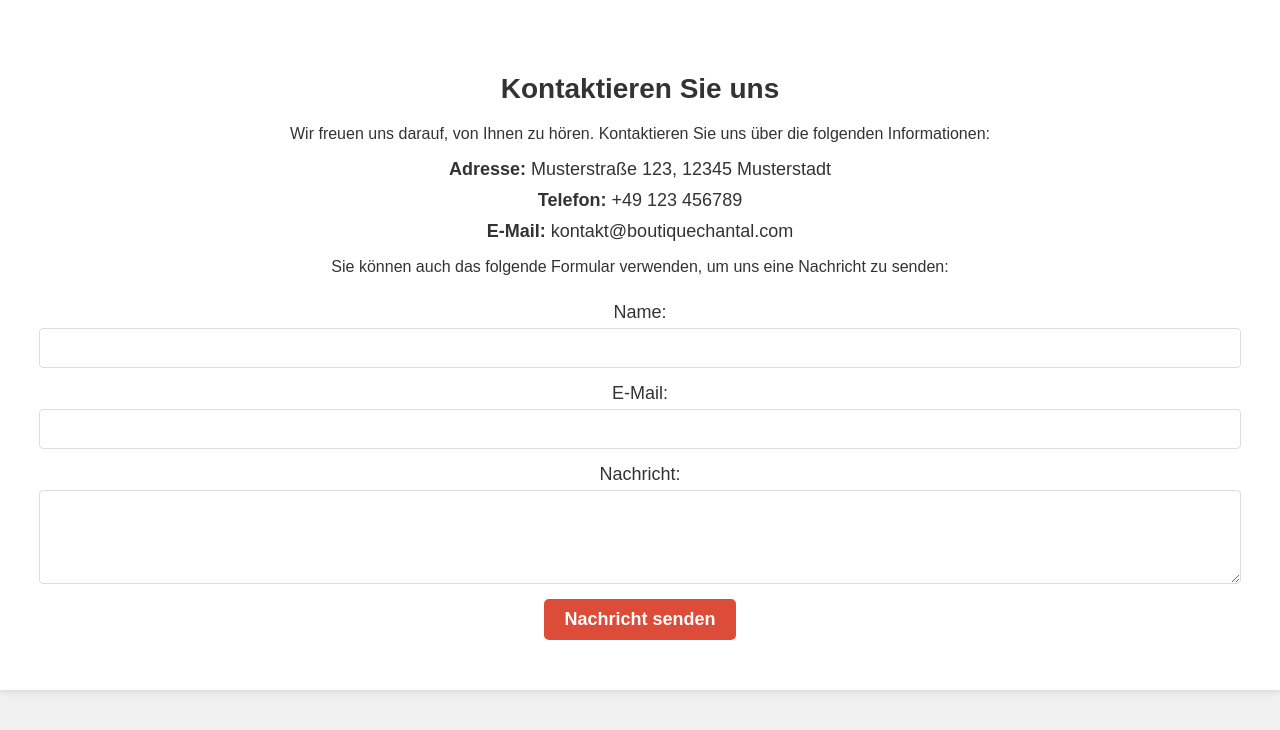
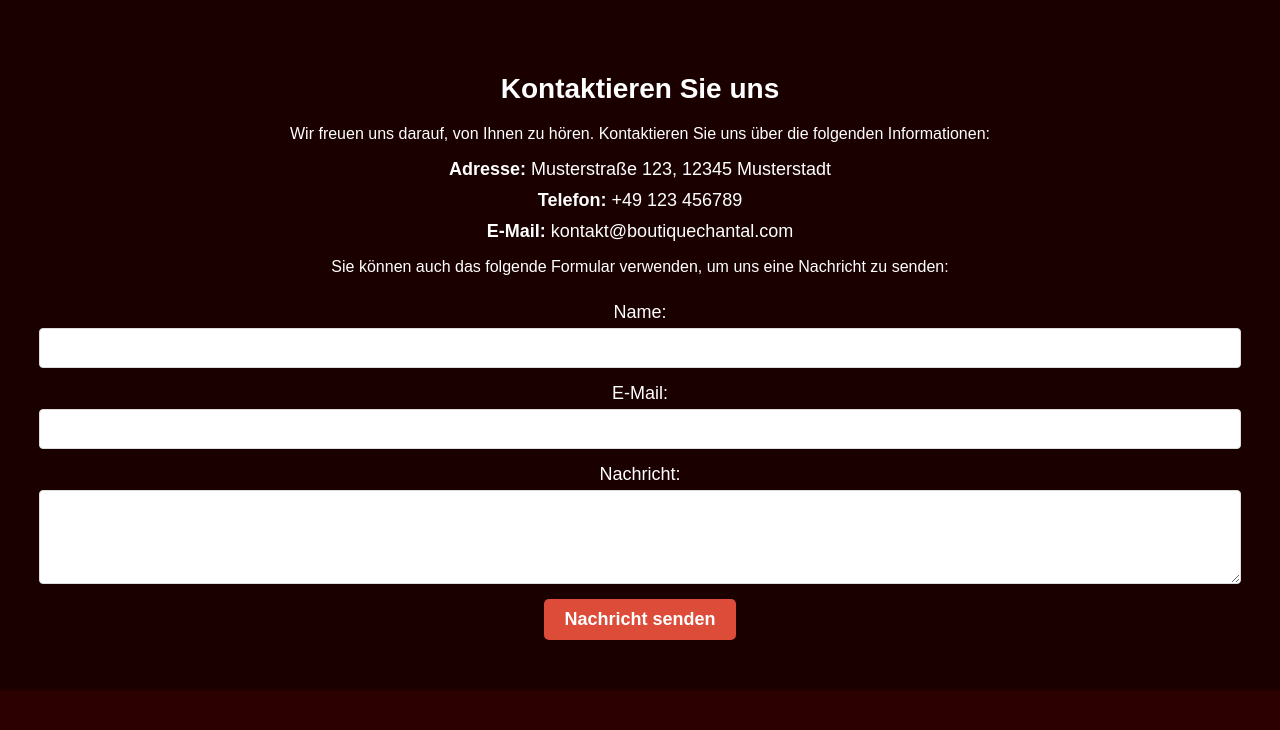
Before and after one commit to Georg989/Boutique-Chantal, a React (Create React App) app: page /contact in a window 1280 px wide. Shown: the top 730 px of the page. Built offline with nearby package versions, Linux system fonts and the light colour scheme.

Commit message:
added some color

```diff
--- a/src/components/LandingPage.js
+++ b/src/components/LandingPage.js
@@ -42,12 +42,12 @@ function LandingPage() {
 
       <section id="about" className="about">
         <h2>Über uns</h2>
-        <p>Eine kurze Beschreibung Ihres Unternehmens hier einfügen.</p>
+        <p>Eine kurze Beschreibung </p>
       </section>
 
       <section id="contact" className="contact">
         <h2>Kontaktieren Sie uns</h2>
-        <p>Kontaktinformationen hier einfügen.</p>
+        <p>Kontaktinformationen</p>
       </section>
 
       <footer>
--- a/src/components/style/styles.css
+++ b/src/components/style/styles.css
@@ -3,14 +3,14 @@ body {
   font-family: Arial, sans-serif;
   margin: 0;
   padding: 0;
-  background-color: #f0f0f0;
-  color: #333;
+  background-color: #2c0000;
+  color: #ffffff;
 }
 
 /* Header */
 header {
-  background-color: #dd4b39;
-  color: #fff;
+  background-color: #1b0000;
+  color: #b6b6b6;
   padding: 10px 0;
 }
 
@@ -27,7 +27,7 @@ nav li {
 
 nav a {
   text-decoration: none;
-  color: #fff;
+  color: #ffffff;
   font-weight: bold;
   font-size: 18px;
 }
@@ -39,7 +39,7 @@ nav a {
   background-position: center;
   text-align: center;
   padding: 100px 0;
-  color: #fff;
+  color: #1b0000;
 }
 
 .hero h1 {
@@ -78,8 +78,8 @@ nav a {
 }
 
 .product {
-  background-color: #fff;
-  border: 1px solid #ddd;
+  background-color: #1b0000;
+  border: 1px solid #1a0000;
   padding: 20px;
   margin: 20px;
   text-align: center;
@@ -118,7 +118,7 @@ nav a {
 
 /* About Page */
 .about {
-  background-color: #fff;
+  background-color: #1b0000;
   padding: 50px;
   text-align: center;
   box-shadow: 0px 2px 6px rgba(0, 0, 0, 0.1);
@@ -126,7 +126,7 @@ nav a {
 
 /* Contact Page */
 .contact {
-  background-color: #fff;
+  background-color: #1b0000;
   padding: 50px;
   text-align: center;
   box-shadow: 0px 2px 6px rgba(0, 0, 0, 0.1);
```
